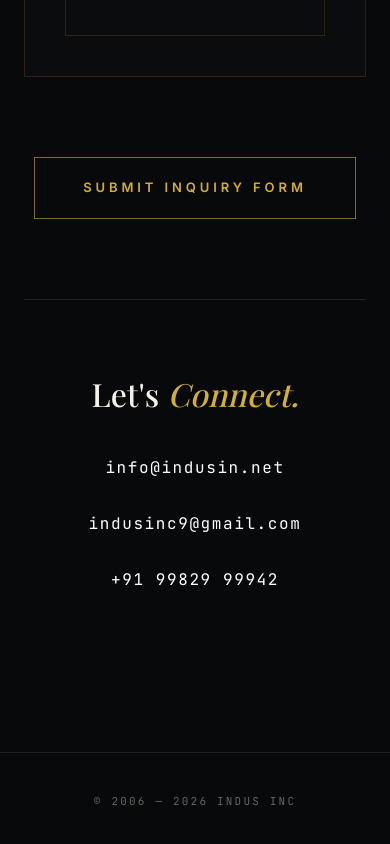
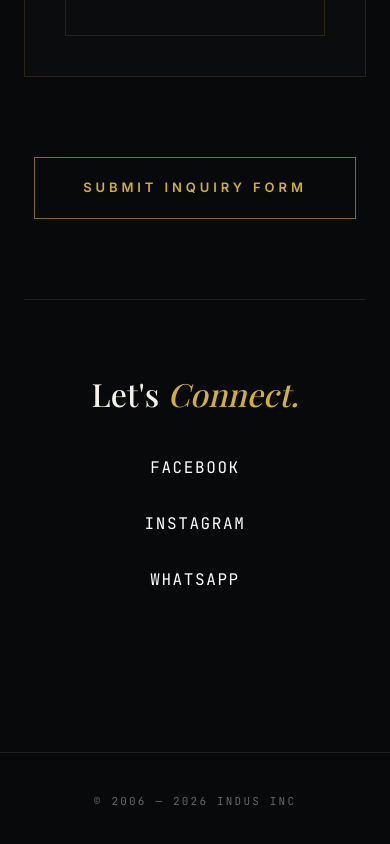
Before and after one commit to XxMySelfNooBxX/INDUS-V2, a Next.js app: page /contact in a window 390 px wide. Shown: the part 1475-2319 px from the top of the page. Built offline with nearby package versions, Linux system fonts and the light colour scheme; no server answers; grey boxes are pictures that could not be loaded.

Commit message:
content: replace email and phone number with social media links on contact page

```diff
--- a/src/app/contact/page.tsx
+++ b/src/app/contact/page.tsx
@@ -62,11 +62,11 @@
             Let's <span className="text-champagne italic">Connect.</span>
           </h2>
           <div className="flex flex-col md:flex-row items-center justify-center gap-8 font-mono text-[16px] tracking-widest">
-            <a href="mailto:info@indusin.net" className="text-white hover:text-champagne transition-colors">info@indusin.net</a>
+            <a href="https://facebook.com/" target="_blank" rel="noopener noreferrer" className="text-white hover:text-champagne transition-colors">FACEBOOK</a>
             <span className="hidden md:block text-alabaster/50">·</span>
-            <a href="mailto:indusinc9@gmail.com" className="text-white hover:text-champagne transition-colors">indusinc9@gmail.com</a>
+            <a href="https://instagram.com/" target="_blank" rel="noopener noreferrer" className="text-white hover:text-champagne transition-colors">INSTAGRAM</a>
             <span className="hidden md:block text-alabaster/50">·</span>
-            <a href="tel:+919982999942" className="text-white hover:text-champagne transition-colors">+91 99829 99942</a>
+            <a href="https://wa.me/919982999942" target="_blank" rel="noopener noreferrer" className="text-white hover:text-champagne transition-colors">WHATSAPP</a>
           </div>
         </div>
       </div>
```
